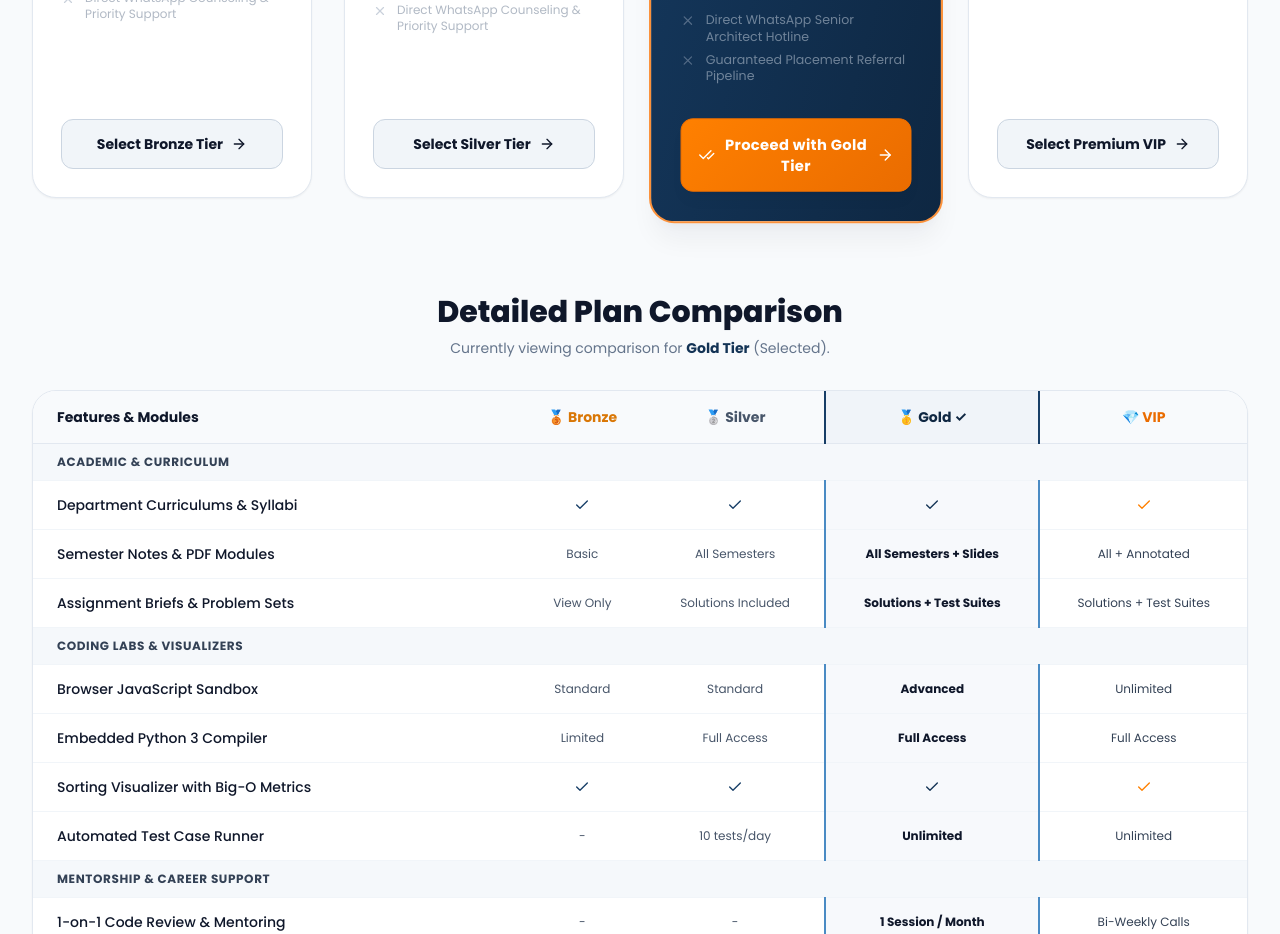
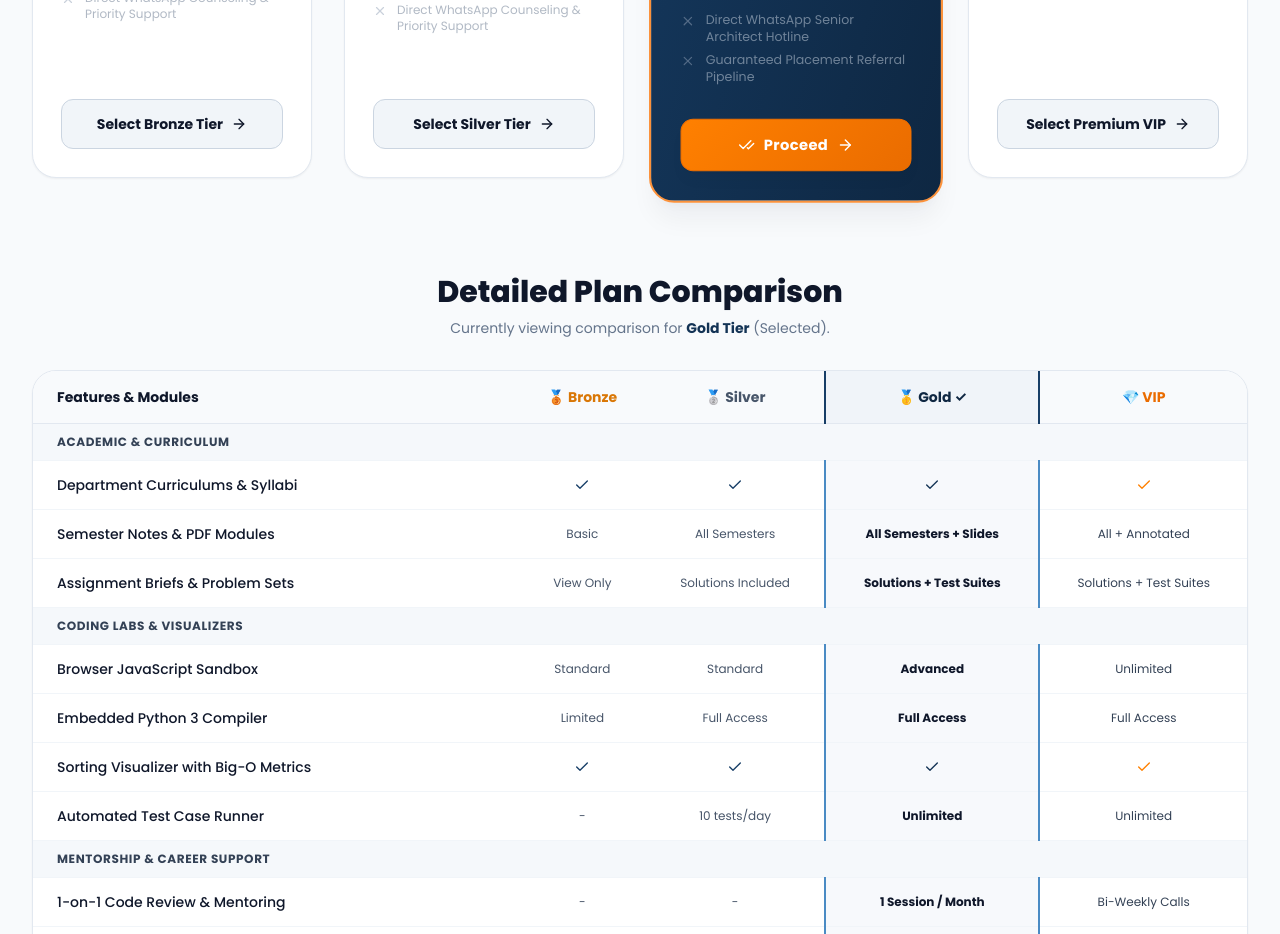
Before and after one commit to Vnjvibhash/ED-World, a Next.js app: page /membership in a window 1280 px wide. Shown: the part 1380-2314 px from the top of the page. Built offline with nearby package versions, Linux system fonts and the light colour scheme.

Commit message:
fix(styles): fix CSS lint warnings for vendor prefixes, backdrop filters, and Tailwind at-rules

```diff
--- a/src/app/globals.css
+++ b/src/app/globals.css
@@ -50,6 +50,7 @@ html, body {
 .gradient-text {
   background: linear-gradient(135deg, #173E67 0%, #FF8000 100%);
   -webkit-background-clip: text;
+  background-clip: text;
   -webkit-text-fill-color: transparent;
 }
 
@@ -487,6 +488,7 @@ a[aria-disabled="true"] {
 .popup-form-container input:-webkit-autofill:focus {
   -webkit-text-fill-color: #0f172a !important;
   -webkit-box-shadow: 0 0 0px 1000px #ffffff inset !important;
+  box-shadow: 0 0 0px 1000px #ffffff inset !important;
   transition: background-color 5000s ease-in-out 0s !important;
 }
 
@@ -532,6 +534,7 @@ a[aria-disabled="true"] {
 .admin-modal input:-webkit-autofill:focus {
   -webkit-text-fill-color: #ffffff !important;
   -webkit-box-shadow: 0 0 0px 1000px #020617 inset !important;
+  box-shadow: 0 0 0px 1000px #020617 inset !important;
   transition: background-color 5000s ease-in-out 0s !important;
 }
 
--- a/src/app/membership/page.tsx
+++ b/src/app/membership/page.tsx
@@ -361,7 +361,7 @@ export default function MembershipPage() {
                     >
                       <CheckCheck className="w-4 h-4 shrink-0" style={{ color: "#ffffff", stroke: "#ffffff" }} />
                       <span className="font-bold tracking-wide" style={{ color: "#ffffff" }}>
-                        Proceed with {tier.name}
+                        Proceed
                       </span>
                       <ArrowRight className="w-4 h-4 shrink-0" style={{ color: "#ffffff", stroke: "#ffffff" }} />
                     </button>
--- a/src/styles/header.css
+++ b/src/styles/header.css
@@ -43,8 +43,8 @@
 
 .header-navbar {
   background-color: var(--color-bg-dark);
+  -webkit-backdrop-filter: blur(16px);
   backdrop-filter: blur(16px);
-  -webkit-backdrop-filter: blur(16px);
   border-bottom: 1px solid var(--color-border-subtle);
   transition: all var(--transition-normal);
 }
--- a/src/styles/layout.css
+++ b/src/styles/layout.css
@@ -24,8 +24,8 @@
 /* Navbar */
 .site-navbar {
   background-color: var(--color-bg-dark);
+  -webkit-backdrop-filter: blur(16px);
   backdrop-filter: blur(16px);
-  -webkit-backdrop-filter: blur(16px);
   border-bottom: 1px solid var(--color-border-subtle);
   transition: padding var(--transition-normal), background-color var(--transition-normal);
 }
--- a/src/styles/membership.css
+++ b/src/styles/membership.css
@@ -131,6 +131,7 @@
   align-items: center;
   justify-content: space-between;
   gap: 1rem;
+  -webkit-backdrop-filter: blur(12px);
   backdrop-filter: blur(12px);
   animation: slideUp 0.3s ease-out;
 }
```
